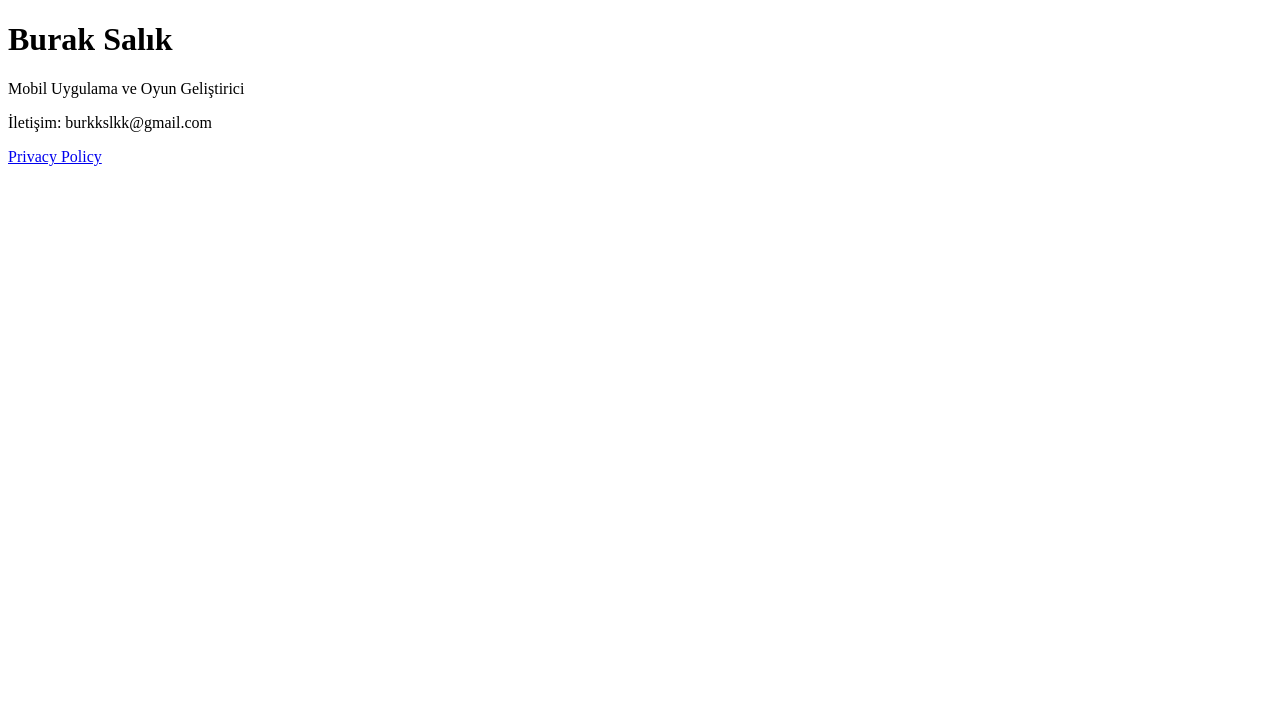
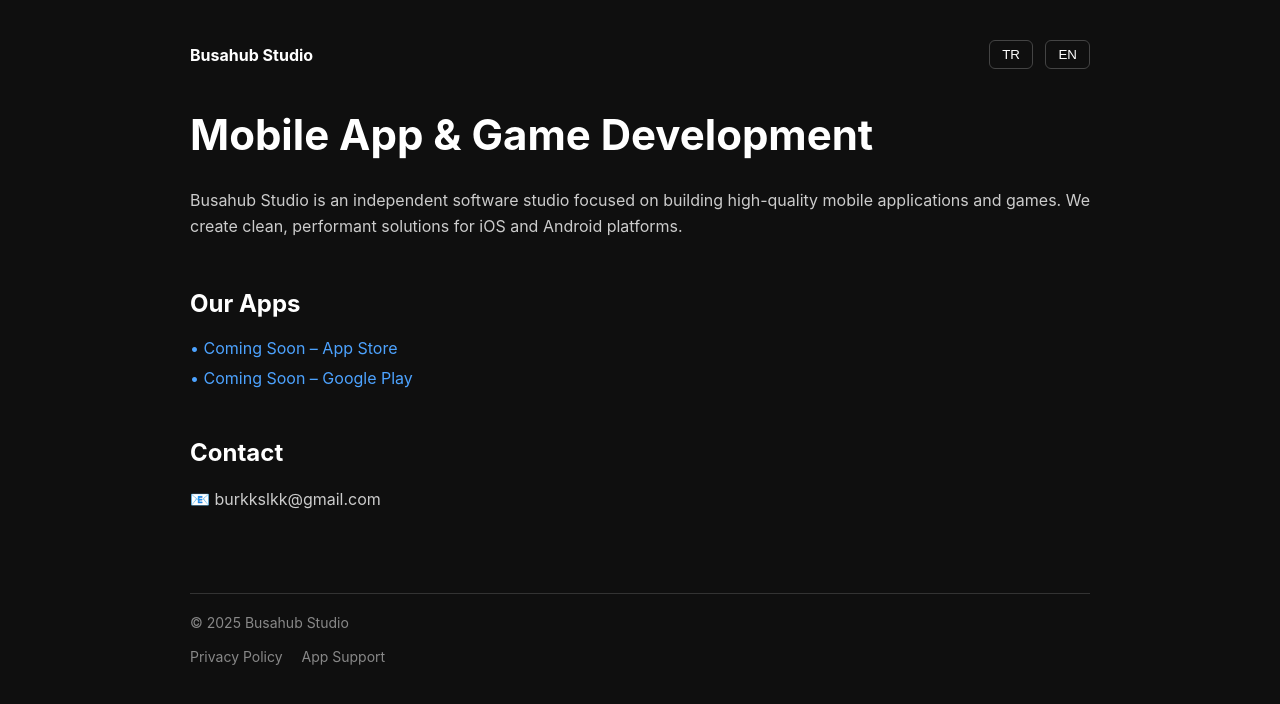
Before and after one commit to buraksalik/developer-website, a plain HTML site: page index.html in a window 1280 px wide. Drawn offline with Linux system fonts and the light colour scheme.

Commit message:
Update index.html for Busahub Studio branding

```diff
--- a/index.html
+++ b/index.html
@@ -1,15 +1,140 @@
 <!DOCTYPE html>
-<html lang="tr">
+<html lang="en">
 <head>
   <meta charset="UTF-8">
-  <title>Developer Website</title>
+  <title>Busahub Studio</title>
+  <meta name="viewport" content="width=device-width, initial-scale=1.0">
+  <style>
+    body {
+      margin: 0;
+      font-family: -apple-system, BlinkMacSystemFont, "Segoe UI", Roboto, Arial;
+      background: #0f0f0f;
+      color: #ffffff;
+    }
+    .container {
+      max-width: 900px;
+      margin: auto;
+      padding: 40px 20px;
+    }
+    .top {
+      display: flex;
+      justify-content: space-between;
+      align-items: center;
+    }
+    .lang button {
+      background: none;
+      border: 1px solid #444;
+      color: #fff;
+      padding: 6px 12px;
+      margin-left: 8px;
+      cursor: pointer;
+      border-radius: 6px;
+    }
+    h1 {
+      font-size: 42px;
+      margin-top: 40px;
+    }
+    p {
+      line-height: 1.6;
+      color: #cccccc;
+    }
+    .section {
+      margin-top: 50px;
+    }
+    .apps a {
+      display: block;
+      margin-top: 10px;
+      color: #4da3ff;
+      text-decoration: none;
+    }
+    footer {
+      margin-top: 80px;
+      border-top: 1px solid #333;
+      padding-top: 20px;
+      font-size: 14px;
+      color: #888;
+    }
+    footer a {
+      color: #888;
+      text-decoration: none;
+      margin-right: 15px;
+    }
+  </style>
 </head>
 <body>
-  <h1>Burak Salık</h1>
-  <p>Mobil Uygulama ve Oyun Geliştirici</p>
 
-  <p>İletişim: burkkslkk@gmail.com</p>
+<div class="container">
+  <div class="top">
+    <strong>Busahub Studio</strong>
+    <div class="lang">
+      <button onclick="setLang('tr')">TR</button>
+      <button onclick="setLang('en')">EN</button>
+    </div>
+  </div>
 
-  <a href="privacy.html">Privacy Policy</a>
+  <div id="content"></div>
+
+  <footer>
+    © 2025 Busahub Studio
+    <br><br>
+    <a href="privacy.html">Privacy Policy</a>
+    <a href="support.html">App Support</a>
+  </footer>
+</div>
+
+<script>
+const data = {
+  tr: `
+    <h1>Mobil Uygulama & Oyun Geliştirme</h1>
+    <p>
+      Busahub Studio, modern mobil uygulamalar ve oyunlar geliştiren
+      bağımsız bir yazılım stüdyosudur.
+      iOS ve Android platformları için performans, sadelik ve kalite
+      odaklı çözümler üretir.
+    </p>
+
+    <div class="section">
+      <h2>Uygulamalarımız</h2>
+      <div class="apps">
+        <a href="#" target="_blank">• Yakında – App Store</a>
+        <a href="#" target="_blank">• Yakında – Google Play</a>
+      </div>
+    </div>
+
+    <div class="section">
+      <h2>İletişim</h2>
+      <p>📧 burkkslkk@gmail.com</p>
+    </div>
+  `,
+  en: `
+    <h1>Mobile App & Game Development</h1>
+    <p>
+      Busahub Studio is an independent software studio focused on
+      building high-quality mobile applications and games.
+      We create clean, performant solutions for iOS and Android platforms.
+    </p>
+
+    <div class="section">
+      <h2>Our Apps</h2>
+      <div class="apps">
+        <a href="#" target="_blank">• Coming Soon – App Store</a>
+        <a href="#" target="_blank">• Coming Soon – Google Play</a>
+      </div>
+    </div>
+
+    <div class="section">
+      <h2>Contact</h2>
+      <p>📧 burkkslkk@gmail.com</p>
+    </div>
+  `
+};
+
+function setLang(lang) {
+  document.getElementById("content").innerHTML = data[lang];
+}
+
+setLang("en");
+</script>
+
 </body>
 </html>
```
